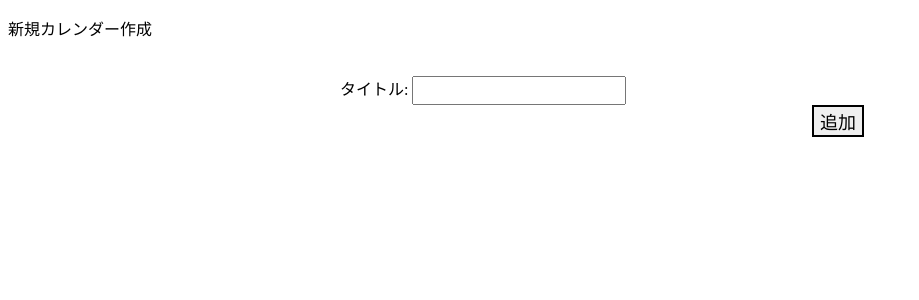
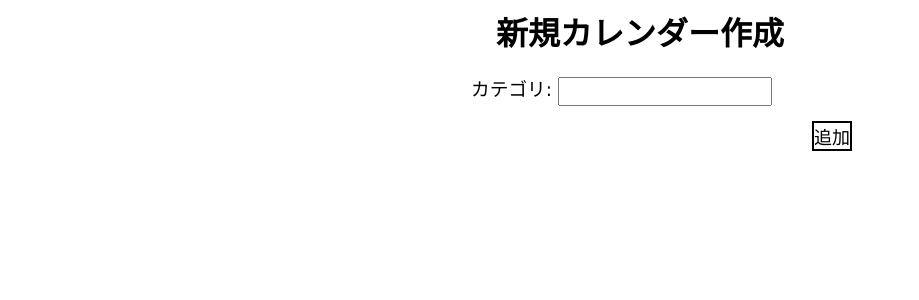
Before and after one commit to 2024AIT-OOP2-G17/calendar, a Flask app: page /make in a window 1280 px wide. Shown: the top 300 px of the page, without its empty margins (0-919 px from the left). Run offline with Flask 3, Linux system fonts and the light colour scheme.

Commit message:
カレンダー登録のcss
タスク登録と同様に作りました。紛らわしいのを防ぐため名称を少し変更しています。

```diff
--- a/templates/calender_make.html
+++ b/templates/calender_make.html
@@ -3,12 +3,15 @@
 <head>
     <meta charset="UTF-8">
     <title>新規作成</title>
-    <link href="calender-form.css" rel="stylesheet" type="text/css">
+    <link rel="stylesheet" href="{{ url_for('static', filename='base-style.css') }}">
+    <link rel="stylesheet" href="{{ url_for('static', filename='calender-form.css') }}">
 </head>
 <body>
-    <p>新規カレンダー作成</p>
+    <h1>新規カレンダー作成</h1>
     <form action="{{ url_for('myCalendar.make') }}" method="post">
-        <label>タイトル: <input type="text" name="title" required></label><br>
+        <div class="form-group category">
+        <label>カテゴリ: <input type="text" name="category" required></label><br>
+        </div>
         <button type="submit">追加</button>
     </form>
 </body>
```
